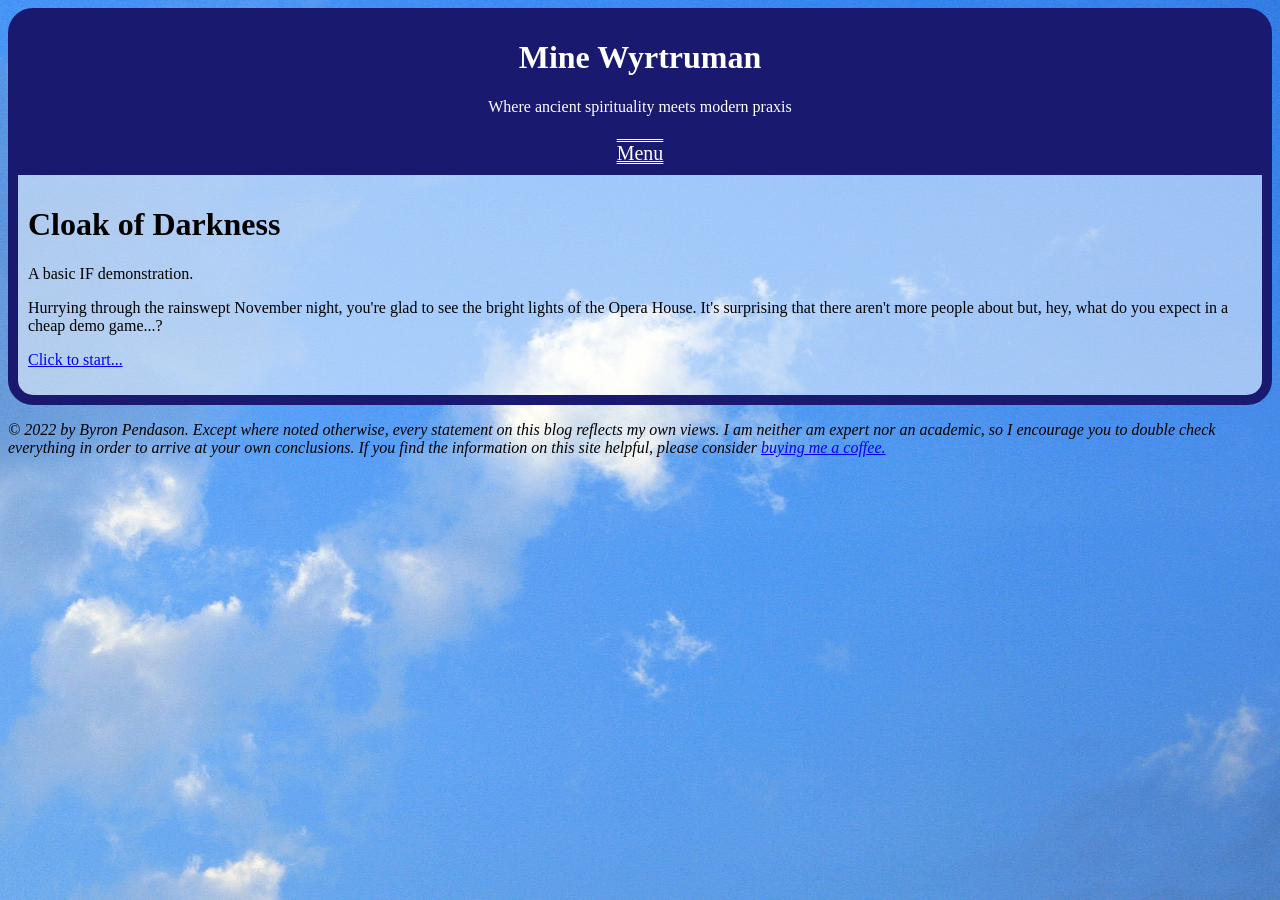
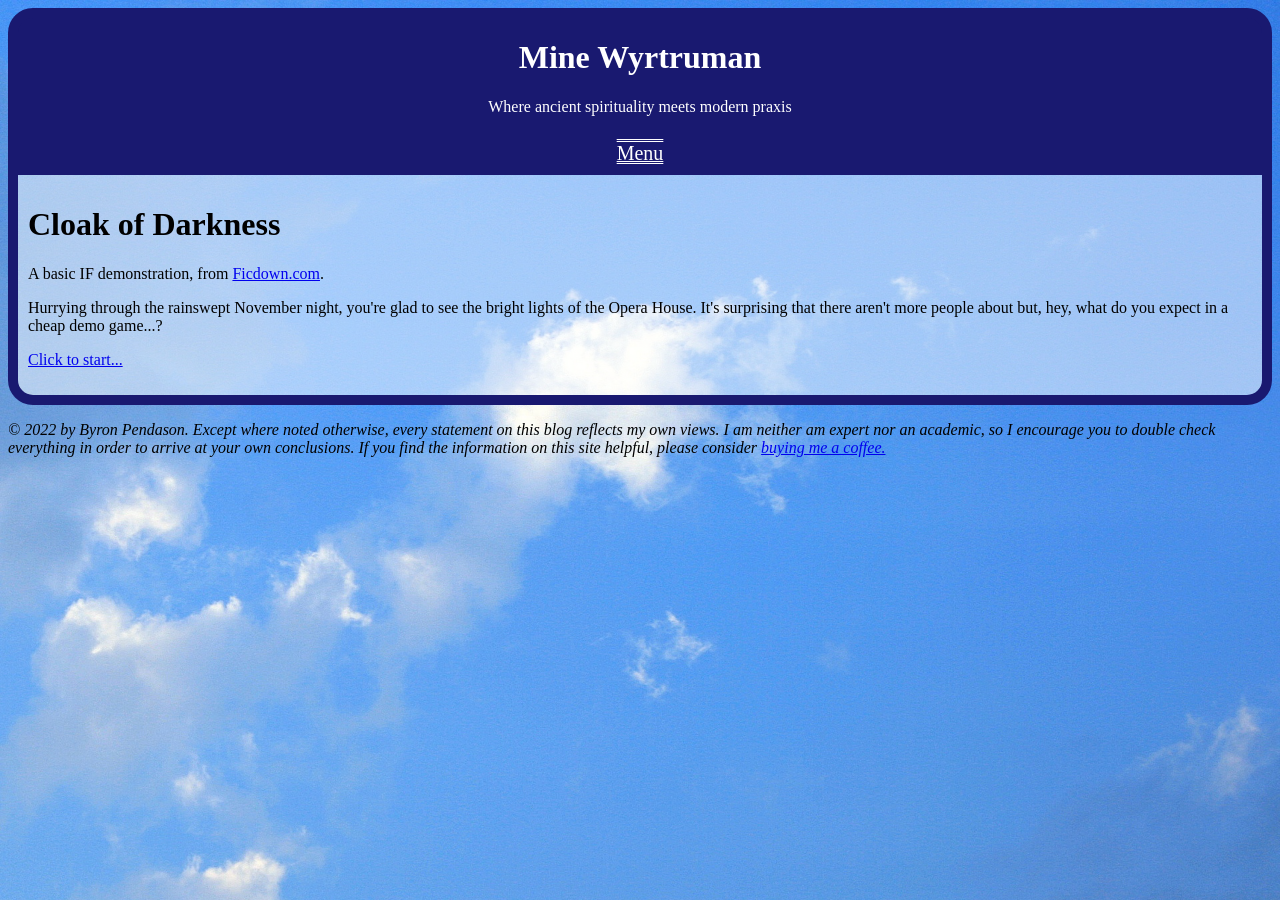
Before and after one commit to byronpendason/byronpendason.github.io, a Jekyll site: the page built from _games/cloak_of_darkness.md, in a window 1280 px wide. Built offline with Jekyll 4.4.1, drawn with Linux system fonts in a browser that asks for light colours; comment, search, counter and statistics services are not loaded.

Commit message:
Update cloak_of_darkness.md

```diff
--- a/_games/cloak_of_darkness.md
+++ b/_games/cloak_of_darkness.md
@@ -6,7 +6,7 @@ title: Cloak of Darkness
 
 # [Cloak of Darkness](/foyer)
 
-A basic IF demonstration.
+A basic IF demonstration, from [Ficdown.com](https://www.ficdown.com).
 
 Hurrying through the rainswept November night, you're glad to see the bright lights of the Opera House. It's surprising that there aren't more people about but, hey, what do you expect in a cheap demo game...?
 
```
